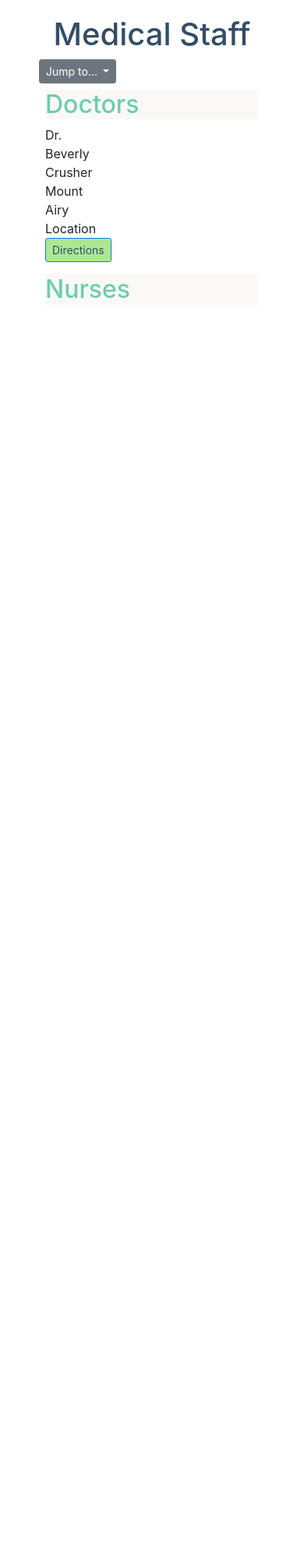
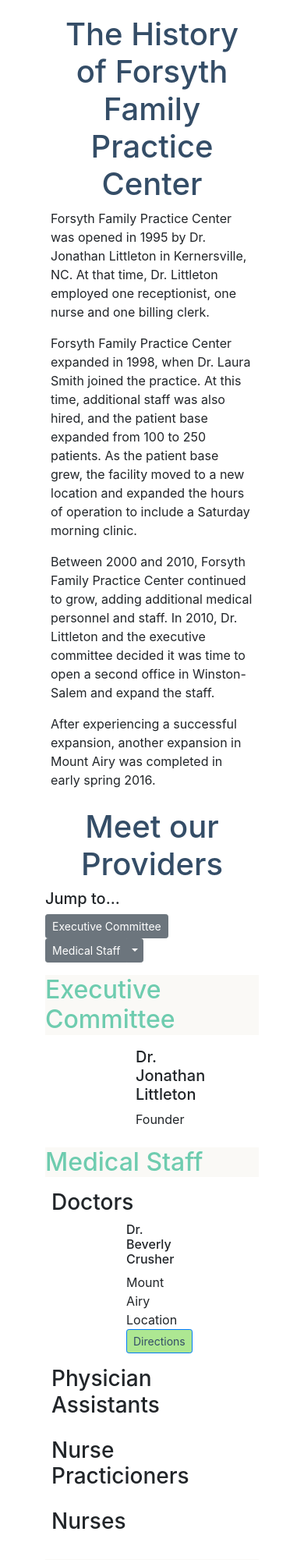
Before and after one commit to aprilstaedt/WEB-289, a plain HTML site: page providers.html in a window 390 px wide. Shown: the top 2000 px of the page at 78% size. Before the commit the page ends 844 px from the top, so only its background shows below. Drawn offline with nearby package versions, Linux system fonts and the light colour scheme; files that its build step writes are made by us from their sources.

Commit message:
Update providers.html

```diff
--- a/providers.html
+++ b/providers.html
@@ -7,36 +7,92 @@
     <meta name="viewport" content="width=device-width, initial-scale=1.0">
     <!-- Bootstrap core CSS -->
     <link rel="stylesheet" href="https://cdn.jsdelivr.net/npm/bootstrap@4.3.1/dist/css/bootstrap.min.css" integrity="sha384-ggOyR0iXCbMQv3Xipma34MD+dH/1fQ784/j6cY/iJTQUOhcWr7x9JvoRxT2MZw1T" crossorigin="anonymous">
-
     <link rel="stylesheet" href="styles.css">
-    <title>Index</title>
+    <title>Providers</title>
 </head>
 
 <body>
     <!-- top bar -->
 
     <!-- main content -->
-    <div id="medical_staff">
-        <h1>Medical Staff</h1>
+
+    <!-- page info -->
+    <div class="container">
+        <h1>The History of Forsyth Family Practice Center</h1>
+        <p>
+            Forsyth Family Practice Center was opened in 1995 by Dr. Jonathan Littleton in Kernersville, NC. At that time, Dr. Littleton employed one receptionist, one nurse and one billing clerk.
+        </p>
+        <p>
+            Forsyth Family Practice Center expanded in 1998, when Dr. Laura Smith joined the practice. At this time, additional staff was also hired, and the patient base expanded from 100 to 250 patients. As the patient base grew, the facility moved to a new location
+            and expanded the hours of operation to include a Saturday morning clinic.
+        </p>
+        <p>Between 2000 and 2010, Forsyth Family Practice Center continued to grow, adding additional medical personnel and staff. In 2010, Dr. Littleton and the executive committee decided it was time to open a second office in Winston-Salem and expand
+            the staff.</p>
+        <p>After experiencing a successful expansion, another expansion in Mount Airy was completed in early spring 2016.</p>
+    </div>
+
+
+    <div class="container p-2">
+        <h1>Meet our Providers</h1>
+        <h5>Jump to...</h5>
+        <a class="btn btn-secondary btn-sm" type="button" href="#executives">
+            Executive Committee
+        </a>
         <div class="btn-group">
-            <button class="btn btn-secondary btn-sm dropdown-toggle button-1" type="button" data-toggle="dropdown" aria-haspopup="true" aria-expanded="false">
-              Jump to...
-            </button>
+            <a href="#medical_support" class="btn btn-secondary btn-sm" type="button">
+                Medical Staff
+            </a>
+            <button type="button" class="btn btn-sm btn-secondary dropdown-toggle dropdown-toggle-split" data-toggle="dropdown" aria-haspopup="true" aria-expanded="false">
+                <span class="sr-only">Toggle Dropdown</span>
+              </button>
             <div class="dropdown-menu">
                 <a href="#doctors">Doctors</a><br>
+                <a href="#physicianassistant">Physician Assistants</a><br>
+                <a href="#nursepracticioner">Nurse Practicioners</a><br>
                 <a href="#nurses">Nurses</a>
             </div>
         </div>
+    </div>
+
+
+    <div id="executives" class="container p-2">
+        <h2>Executive Committee</h2>
+        <!-- Dr. Jonathan Littleton - Founder
+             Dr. Laura Smith - Chief Medical Officer
+             Dr. Samuel Johnson - Director, Patient Care
+             Jennifer White - Director, Billing and Insurance
+             Kelly James - Practice Manager -->
+        <div class="row p-2 justify-content-center">
+            <div class="col-3">
+                <div class="d-none d-sm-none d-md-block align-items-center">
+                    <img src="https://upload.wikimedia.org/wikipedia/en/8/8e/Patrick_Steward_as_Jean-Luc_Picard_in_1996%27s_Star_Trek_First_Contact.jpg" class="img-fluid max-width">
+                </div>
+                <div>
+                    <h5>
+                        Dr. Jonathan Littleton
+                    </h5>
+                </div>
+                <div>
+                    Founder
+                </div>
+            </div>
+        </div>
+    </div>
+
+    <div id="medical_staff" class="container p-2">
+        <h2>Medical Staff</h2>
+
         <div id="doctors" class="p-2">
-            <h2>Doctors</h2>
-            <div class="row">
+            <h3>Doctors</h3>
+            <!-- 25 Doctors -->
+            <div class="row justify-content-center">
                 <div class="col-4">
-                    <div class="row">
+                    <div class="row align-items-center">
                         <div class="col-4 d-none d-sm-none d-md-block"><img src="https://www.cnet.com/a/img/resize/d86cf21eb5d86ff4fc8b8896cc234e5915be1263/hub/2016/09/07/48a84fd9-6fa4-42c6-97c7-d6bed83e5bc6/tngcrusher-s6-gallery2.jpg?auto=webp&width=1200" class="img-fluid max-width"></div>
                         <div class="col-sm-8">
-                            <div class="doctor_info">
+                            <h6 class="doctor_info">
                                 Dr. Beverly Crusher
-                            </div>
+                            </h6>
                             <div class="location_info">
                                 Mount Airy Location<br>
                                 <a href="locations/mtairy.html" class="btn btn-primary btn-sm button-2" role="button" aria-pressed="true">Directions</a>
@@ -46,9 +102,99 @@
                 </div>
             </div>
         </div>
-        <div id="#nurses" class="p-2">
-            <h2>Nurses</h2>
+
+        <div id="physicianassistant" class="p-2">
+            <h3>Physician Assistants</h3>
+            <!-- 8 PAs -->
         </div>
+
+        <div id="nursepracticioner" class="p-2">
+            <h3>Nurse Practicioners</h3>
+            <!-- 10 NPs -->
+        </div>
+
+        <div id="nurse" class="p-2">
+            <h3>Nurses</h3>
+            <!-- 40 Nurses -->
+        </div>
+
+    </div>
+
+
+    <div id="medical_support" class="container p-2">
+        <h2>Medical Support</h2>
+
+        <div id="cnai" class="p-2">
+            <h3>CNA I</h3>
+            <!-- 15 CNA Is -->
+        </div>
+
+        <div id="cnaii" class="p-2">
+            <h3>CNA II</h3>
+            <!-- 20 CNA IIs -->
+        </div>
+    </div>
+
+
+    <div id="management" class="container p-2">
+        <h2>Management</h2>
+
+        <div id="officemanager" class="p-2">
+            <h3>Office Managers</h3>
+            <!-- 3 office managers -->
+        </div>
+
+        <div id="billingmanager" class="p-2">
+            <h3>Billing Managers</h3>
+            <!-- 3 billing managers -->
+        </div>
+
+        <div id="purchasingmanager" class="p-2">
+            <h3>Purchasing Managers</h3>
+            <!-- 3 purchasing managers -->
+        </div>
+
+        <div id="patientcare" class="p-2">
+            <h3>Patient Care</h3>
+            <!-- 3 patient care -->
+        </div>
+
+    </div>
+
+
+    <div id="support" class="container p-2">
+        <h2>Support Staff</h2>
+
+        <div id="reception" class="p-2">
+            <h3>Reception/Registration</h3>
+            <!-- 9 -->
+        </div>
+
+        <div id="billing" class="p-2">
+            <h3>Billing/Insurance</h3>
+            <!-- 8 -->
+        </div>
+
+        <div id="hr" class="p-2">
+            <h3>Human Resources/Risk Management</h3>
+            <!-- 6 -->
+        </div>
+
+        <div id="officeadmin" class="p-2">
+            <h3>Office Administration</h3>
+            <!-- 6 -->
+        </div>
+
+        <div id="purchasing" class="p-2">
+            <h3>Purchasing</h3>
+            <!-- 4 -->
+        </div>
+
+        <div id="medicalcoding" class="p-2">
+            <h3>Medical Coding</h3>
+            <!-- 8 -->
+        </div>
+
     </div>
 
 
```
